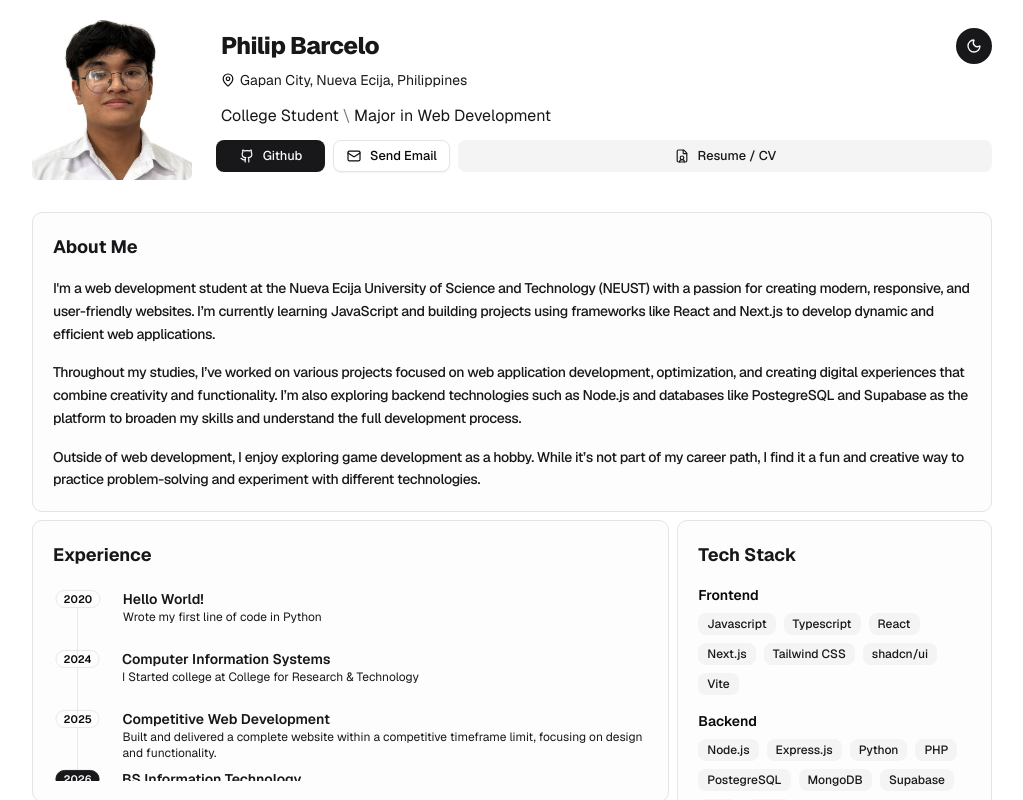
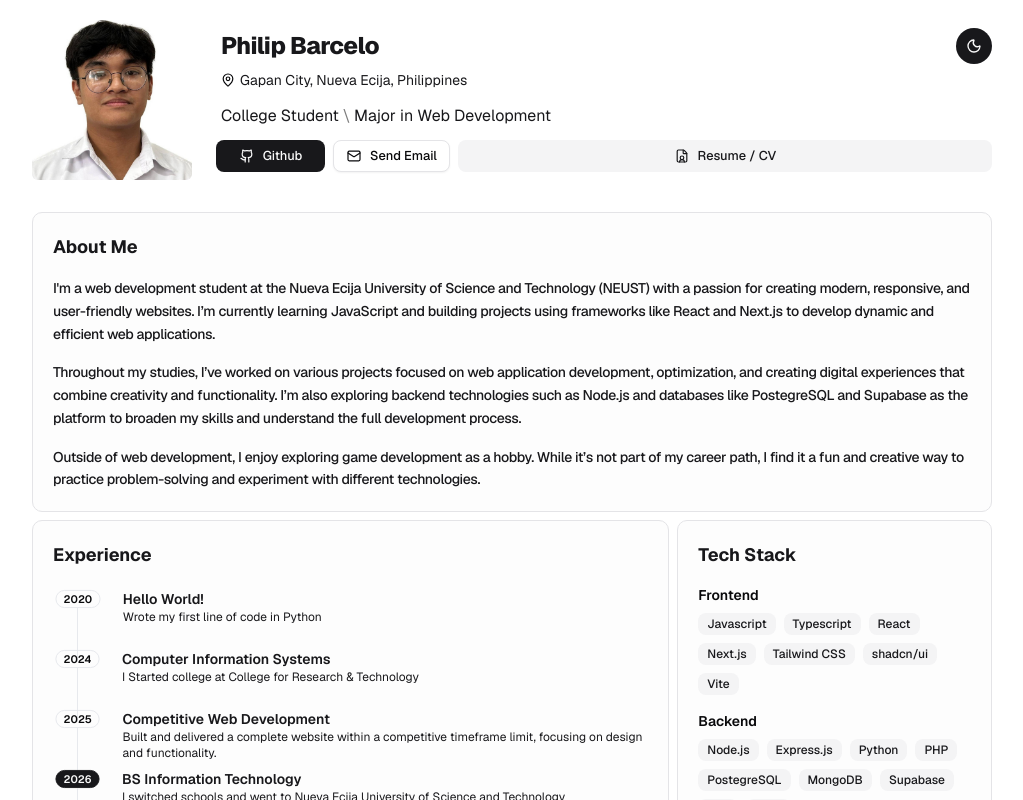
Before and after one commit to eimiii1/my-portfolio, a Next.js app: page / in a window 1280 px wide. Shown: the top 800 px of the page, without its empty margins (128-1151 px from the left). Built offline with nearby package versions, Linux system fonts and the light colour scheme; a web font is replaced by a local one.

Commit message:
feat: add a scrollable div for experience section

```diff
--- a/src/app/page.tsx
+++ b/src/app/page.tsx
@@ -108,7 +108,7 @@ export default function Main() {
           <h1 className="font-bold text-lg text-primary">
             Experience
           </h1>
-          <motion.div variants={experienceContainerAnimation} whileInView="visible" initial="hidden" viewport={{ once: true, amount: 0.3 }} className="flex flex-col justify-around gap-5 overflow-hidden h-48">
+          <motion.div variants={experienceContainerAnimation} whileInView="visible" initial="hidden" viewport={{ once: true, amount: 0.3 }} className="flex flex-col justify-around gap-5 overflow-y-scroll scroll-smooth overscroll-contain">
             {experiences.map(({ title, description, date, isActive }, index) => (
               <motion.div key={index} className="flex gap-5" variants={experienceChildrenAnimation}>
                 <div className="relative h-10">
```
